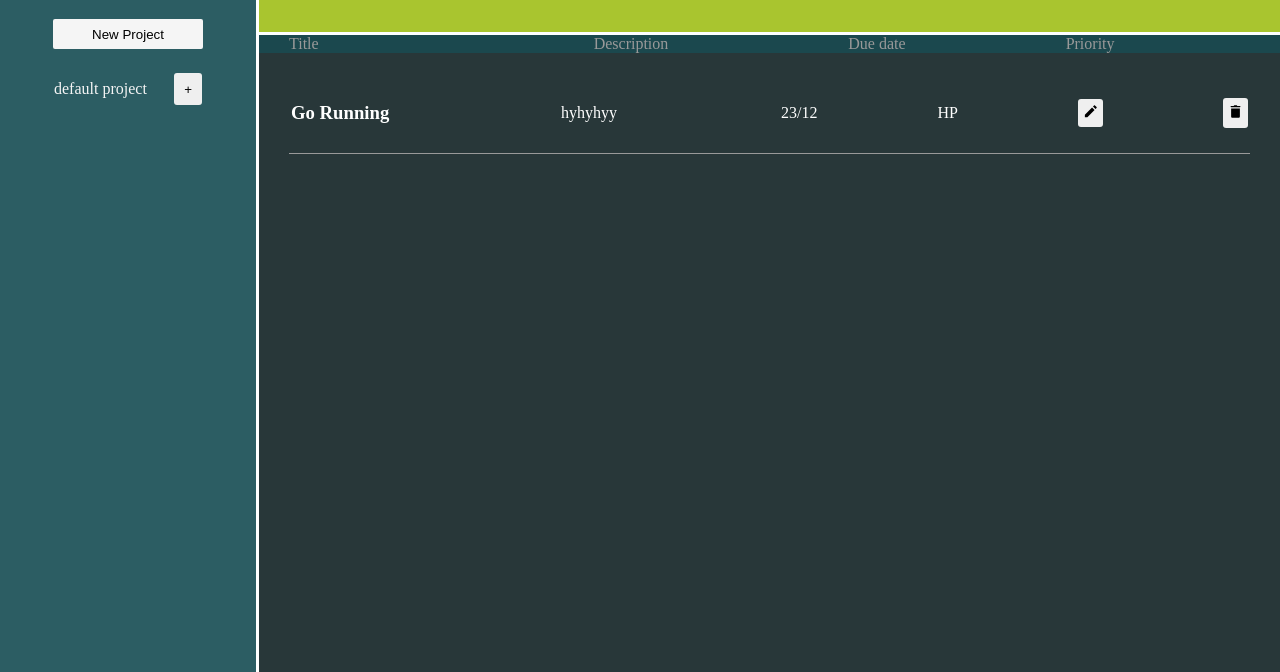
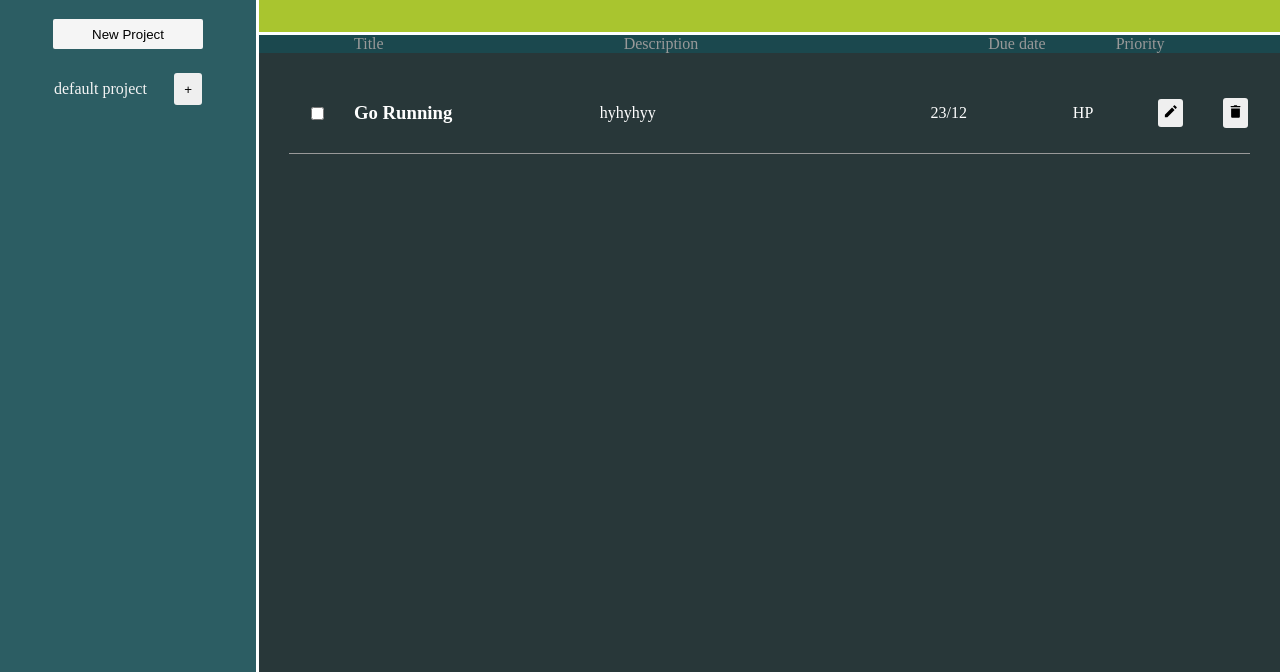
Before and after one commit to ShreyasKR8/todo-list, a website built with webpack: page src/index.html in a window 1280 px wide. Shown: the part 128-800 px from the top of the page. Built offline with nearby package versions, Linux system fonts and the light colour scheme.

Commit message:
add IsCompleted checkbox

```diff
--- a/src/components/display.js
+++ b/src/components/display.js
@@ -100,6 +100,14 @@ function displayTodos(todos) {
         const todoCard = document.createElement("article");
         todoCard.className = `todo-card todo-card-${cardIndex++}`;
 
+        const todoCheckbox = document.createElement("input");
+        todoCheckbox.setAttribute("type", "checkbox");
+        todoCheckbox.className = "todo-checkbox";
+        todoCheckbox.checked = todo.isCompleted;
+        todoCheckbox.addEventListener("change", () => {
+            handleTodoCheckboxChange(todo, todoCard, todoCheckbox.checked);
+        })
+
         const todoTitle = document.createElement("h3");
         todoTitle.className = "title";
         todoTitle.innerText = todo.title;
@@ -137,13 +145,14 @@ function displayTodos(todos) {
             deleteTodo(todoCard, todo);
         })
 
+        todoCard.appendChild(todoCheckbox);
         todoCard.appendChild(todoTitle);
         todoCard.appendChild(todoDesc);
         todoCard.appendChild(todoDueDate);
         todoCard.appendChild(todoPriority);
         todoCard.appendChild(editTodoBtn);
         todoCard.appendChild(deleteTodoBtn);
-
+        setTodoStyles(todoCard, todo.isCompleted);
         todosContentDiv.appendChild(todoCard);
         addTodoSeparator();
     });
@@ -157,6 +166,31 @@ function deleteTodo(todoCard, todo) {
 function sendDeleteTodoMessage(todo) {
     const eventDeleteTodo = new CustomEvent("deleteTodo", {detail: todo});
     document.dispatchEvent(eventDeleteTodo);
+}
+
+function handleTodoCheckboxChange(todoToUpdate, todoCard, isTodoChecked) {
+    //changes for dom elements
+    setTodoStyles(todoCard, isTodoChecked);
+    sendCheckboxClicked(todoToUpdate, isTodoChecked);
+}
+
+function setTodoStyles(todoCard, isTodoChecked) {
+    const todoChildren = todoCard.children;
+    const childrenArray = Array.from(todoChildren);
+    childrenArray.forEach(childEle => {
+        if(isTodoChecked) {
+            childEle.style.color = "grey";
+        }
+        else {
+            let contentColor = getComputedStyle(document.documentElement).getPropertyValue('--todo-content-color');
+            childEle.style.color = contentColor;
+        }
+    })
+}
+
+function sendCheckboxClicked(todoToUpdate, isTodoChecked) {
+    const eventChangeCheckbox = new CustomEvent("checkboxChanged", {detail: {todoToUpdate, isTodoChecked}});
+    document.dispatchEvent(eventChangeCheckbox);
 }
 
 function addTodoSeparator() {
--- a/src/components/project.js
+++ b/src/components/project.js
@@ -18,6 +18,10 @@ class Project {
         this.todos.splice(todoIndex, 1);
         return true;
     }
+
+    getAllTodos() {
+        return this.todos;
+    }
 }
 
 export default Project;
--- a/src/components/storage.js
+++ b/src/components/storage.js
@@ -19,10 +19,8 @@ function loadProjectFromLocalStorage(projectName) {
             todoData.dueDate,
             todoData.priority
         );
+        todo.setStatus(todoData.isCompleted)
 
-        if(todoData.isCompleted) {
-            todo.markAsCompleted();
-        }
         project.addTodo(todo);
     });
     return project;
--- a/src/components/todo.js
+++ b/src/components/todo.js
@@ -7,8 +7,8 @@ class Todo {
         this.isCompleted = false;
     }
 
-    markAsCompleted() {
-        this.isCompleted = true;
+    setStatus(isDone) {
+        this.isCompleted = isDone;
     }
 }
 
--- a/src/index.js
+++ b/src/index.js
@@ -7,14 +7,11 @@ import state from './components/state'
 import { format } from 'date-fns'
 
 let projectNum = 1;
-// const defaultProjectBtn = document.querySelector(".project-btn");
-// const createTodoBtn = document.querySelector(".create-todo-btn");
 const dialog = document.querySelector("dialog");
 const confirmDialogBtn = document.querySelector(".confirm-dialog-btn");
 const closeDialogBtn = document.querySelector(".close-dialog-btn");
 const todoForm = document.querySelector(".todo-form");
 const newProjectBtn = document.querySelector(".new-project-btn");
-
 
 loadProjects();
 
@@ -42,6 +39,7 @@ function loadProjects() {
 
 function createDefaultProject() {
     const defaultProject = new Project("default project");
+    //Correct the date please.
     const todoItem1 = new Todo("Go Running", "hyhyhyy", "23/12", "HP");
     defaultProject.addTodo(todoItem1);
     display.addDefaultProject(defaultProject.name);
@@ -67,14 +65,14 @@ function createTodo(title, desc, dueDate, priority) {
 confirmDialogBtn.addEventListener("click", (event) => {
     event.preventDefault();
 
+    //maybe move this code to display?
     const title = document.getElementById("title").value;
     const desc = document.getElementById("desc").value;
     const dueDateInput = document.getElementById("due-date").value;
     const dueDate = format(new Date(dueDateInput), 'dd/mm/yyyy');
-    // const dueDate = "26/11";
     const priority = document.getElementById("priority").value;
     createTodo(title, desc, dueDate, priority);
-    display.displayTodos(state.getCurrentProject().todos);
+    display.displayTodos(state.getCurrentProject().getAllTodos());
 
     todoForm.reset();
     dialog.close();
@@ -91,4 +89,10 @@ document.addEventListener("deleteTodo", (event) => {
     state.getCurrentProject().deleteTodo(todoToDelete);
     const currentProject = state.getCurrentProject();
     storage.saveProjectToLocalStorage(currentProject);
-})
+});
+
+document.addEventListener("checkboxChanged", (event) => {
+    const {todoToUpdate, isTodoChecked} = event.detail;
+    todoToUpdate.setStatus(isTodoChecked);
+    storage.saveProjectToLocalStorage(state.getCurrentProject());
+});
--- a/src/style.css
+++ b/src/style.css
@@ -1,3 +1,7 @@
+:root {
+    --todo-content-color: white;
+}
+
 * {
     padding: 0;
     margin: 0;
@@ -132,46 +136,53 @@ dialog {
     position: sticky;
     top: 0;
     display: flex;
-    gap: 150px;
     background-color: #1b484e;
     color: rgb(153, 153, 153);
 }
 
 .todo-column-names .col-title {
-    padding-left: 30px;
-    padding-right: 95px;
+    margin-left: 95px;
 }
 
-.todo-column-names .col-desc,
+.todo-column-names .col-desc {
+    margin-left: 240px;
+}
+
 .todo-column-names .col-due-date {
-    padding-left: 30px;
+    margin-left: 290px;
 }
 
 .todo-column-names .col-priority {
-    padding-left: 10px;
+    margin-left: 70px;
+
 }
 
 .todos-content {
-    color: white;
+    color: var(--todo-content-color);
     padding: 20px 30px;
 }
 
 .todo-card {
     display: flex;
-    justify-content: space-between;
     align-items: center;
     height: 80px;
+    gap: 20px;
     border-radius: 5px;
     border: 2px solid rgba(106, 85, 85, 0);
     position: relative;
 }
 
+.todo-card .todo-checkbox {
+    margin-left: 20px;
+}
+
 .todo-card .title {
-    width: 150px;
+    width: 250px;
+    margin-left: 10px;
 }
 
 .todo-card .desc {
-    width: 100px;
+    width: 300px;
     overflow-x: hidden;
 }
 
@@ -186,11 +197,22 @@ dialog {
     padding: 20px;
 }
 
+.todo-card .due-date {
+    width: 80px;
+    margin-left: 40px;
+}
+
+.todo-card .priority {
+    width: 50px;
+    margin-left: 50px;
+}
+
 .edit-todo-btn {
     height: 28px;
     border: none;
     border-radius: 3px;
     padding: 4px 5px;
+    margin-left: 20px;
 }
 
 .delete-todo-btn {
@@ -198,4 +220,5 @@ dialog {
     border: none;
     border-radius: 3px;
     padding: 4px 5px;
+    margin-left: 20px;
 }
```
